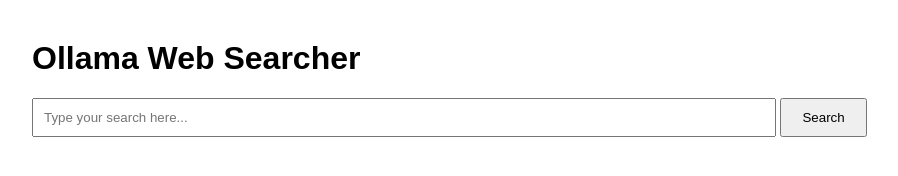
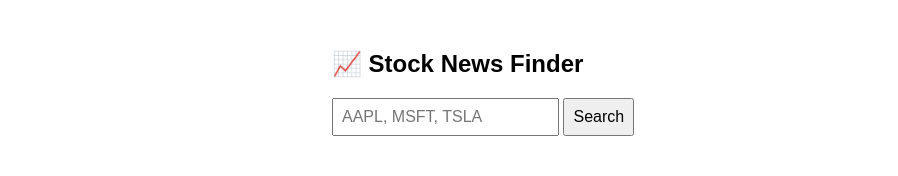
Before and after one commit to OllieOlzu/RenderTester, a website: page public/index.html in a window 1280 px wide. Shown: the whole page, without its empty margins (8-906 px from the left). Drawn offline with Linux system fonts and the light colour scheme.

Commit message:
Update index.html

```diff
--- a/public/index.html
+++ b/public/index.html
@@ -2,53 +2,64 @@
 <html lang="en">
 <head>
   <meta charset="UTF-8">
-  <meta name="viewport" content="width=device-width, initial-scale=1.0">
-  <title>Ollama Web Searcher</title>
+  <title>Stock News Search</title>
   <style>
-    body { font-family: Arial, sans-serif; margin: 40px; }
-    input[type=text] { width: 60%; padding: 10px; }
-    button { padding: 10px 20px; }
-    .result { margin: 10px 0; padding: 10px; border: 1px solid #ccc; }
-    .result a { text-decoration: none; color: blue; }
+    body {
+      font-family: Arial, sans-serif;
+      max-width: 600px;
+      margin: 50px auto;
+    }
+    input, button {
+      padding: 8px;
+      font-size: 16px;
+    }
+    .article {
+      margin-top: 15px;
+      padding: 10px;
+      border-left: 4px solid #0077ff;
+    }
+    a {
+      text-decoration: none;
+      color: #0077ff;
+    }
   </style>
 </head>
 <body>
-  <h1>Ollama Web Searcher</h1>
-  <input type="text" id="query" placeholder="Type your search here..." />
-  <button onclick="search()">Search</button>
+
+  <h2>📈 Stock News Finder</h2>
+
+  <input id="symbol" placeholder="AAPL, MSFT, TSLA" />
+  <button onclick="getNews()">Search</button>
 
   <div id="results"></div>
 
   <script>
-    async function search() {
-      const query = document.getElementById("query").value.trim();
-      if (!query) return alert("Please enter a search query.");
+    async function getNews() {
+      const symbol = document.getElementById("symbol").value.trim();
+      const resultsDiv = document.getElementById("results");
+      resultsDiv.innerHTML = "Loading...";
 
-      const res = await fetch("/search", {
-        method: "POST",
-        headers: { "Content-Type": "application/json" },
-        body: JSON.stringify({ query })
-      });
+      const res = await fetch(`/api/news?symbol=${symbol}`);
+      const data = await res.json();
 
-      const data = await res.json();
-      const container = document.getElementById("results");
-      container.innerHTML = "";
-
-      if (!data.results || data.results.length === 0) {
-        container.innerHTML = "<p>No results found.</p>";
+      if (data.error) {
+        resultsDiv.innerHTML = data.error;
         return;
       }
 
-      data.results.forEach(r => {
-        const div = document.createElement("div");
-        div.className = "result";
-        div.innerHTML = `
-          <a href="${r.url}" target="_blank"><strong>${r.title}</strong></a>
-          <p>${r.content}</p>
+      resultsDiv.innerHTML = "";
+
+      data.articles.forEach(article => {
+        resultsDiv.innerHTML += `
+          <div class="article">
+            <strong>${article.title}</strong><br>
+            <small>${article.source} — ${article.date || "Recent"}</small><br>
+            <a href="${article.link}" target="_blank">Read article</a>
+          </div>
         `;
-        container.appendChild(div);
       });
     }
   </script>
+
 </body>
 </html>
```
